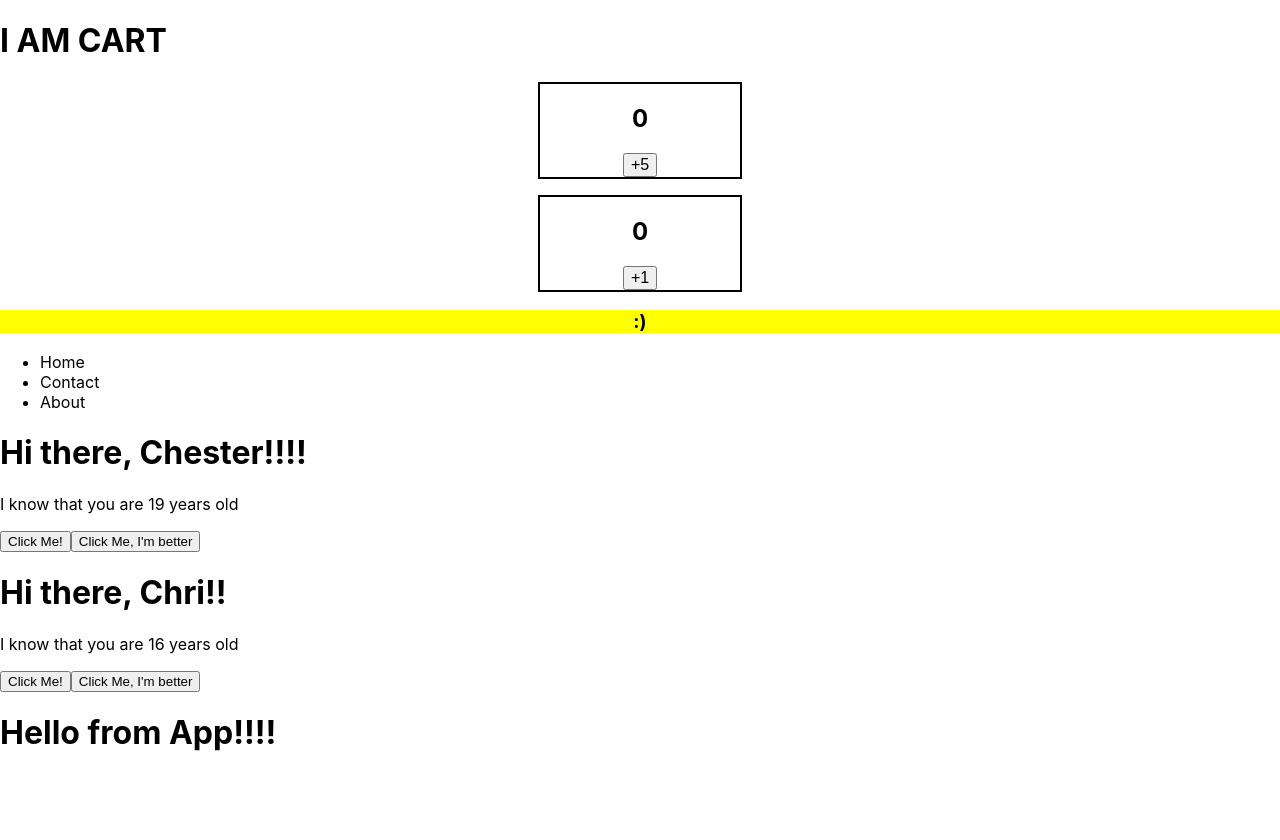
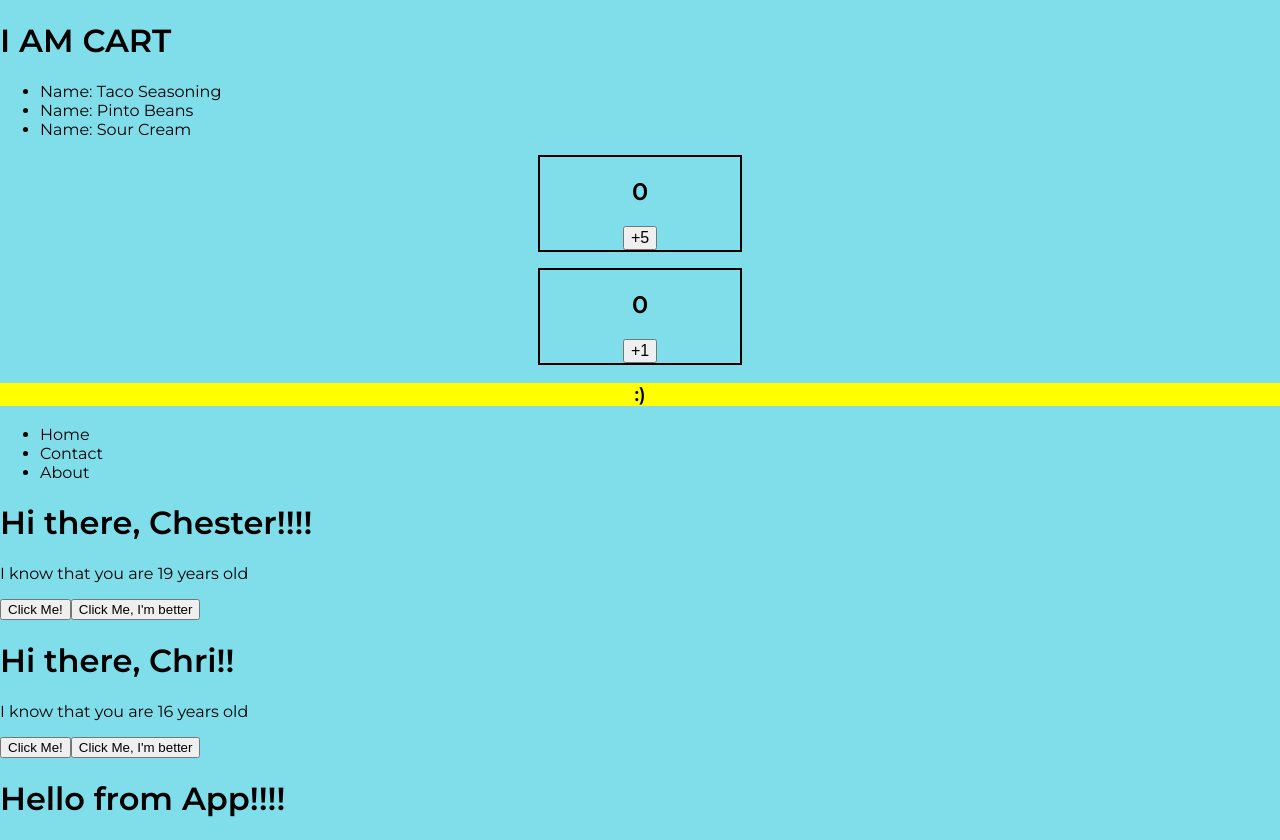
Before and after one commit to ChesterCabahug/colt-react, a React (Create React App) app: page / in a window 1280 px wide. Before the commit the page ends 800 px from the top, so only its background shows below. Built offline with nearby package versions, Linux system fonts and the light colour scheme.

Commit message:
looping method (most used): using map

```diff
--- a/src/App.js
+++ b/src/App.js
@@ -6,11 +6,17 @@ import MoodToggler from "./MoodToggler";
 import Cart from "./Cart"
 import './App.css';
 
+const items = [
+  {id: 1, name: "Taco Seasoning", price: 2.25, qty: 2},
+  {id: 2, name: "Pinto Beans", price: 1.99, qty: 3},
+  {id: 3, name: "Sour Cream", price: 3.50, qty: 2}
+]
+
 
 function App() {
   return (
     <div>
-      <Cart/>
+      <Cart initialItems={items}/>
       <Counter step={5}/>
       <Counter/>
       <MoodToggler/>
--- a/src/Cart.js
+++ b/src/Cart.js
@@ -1,10 +1,18 @@
 import React from "react"
 
 
-const Cart = () => {
+const Cart = ({initialItems}) => {
     return (
         <div>
             <h1>I AM CART</h1>
+            <ul>
+                {initialItems.map(item => (
+                    <li>
+                        Name: {item.name}
+                    </li>
+                ))}
+            </ul>
+
         </div>
     )
 }
--- a/src/index.css
+++ b/src/index.css
@@ -1,10 +1,12 @@
+@import url('https://fonts.googleapis.com/css2?family=Montserrat:wght@400;600&display=swap');
+
+
 body {
   margin: 0;
-  font-family: -apple-system, BlinkMacSystemFont, 'Segoe UI', 'Roboto', 'Oxygen',
-    'Ubuntu', 'Cantarell', 'Fira Sans', 'Droid Sans', 'Helvetica Neue',
-    sans-serif;
+  font-family:'Montserrat', sans-serif;;
   -webkit-font-smoothing: antialiased;
   -moz-osx-font-smoothing: grayscale;
+  background-color: #80deea;
 }
 
 code {
```
